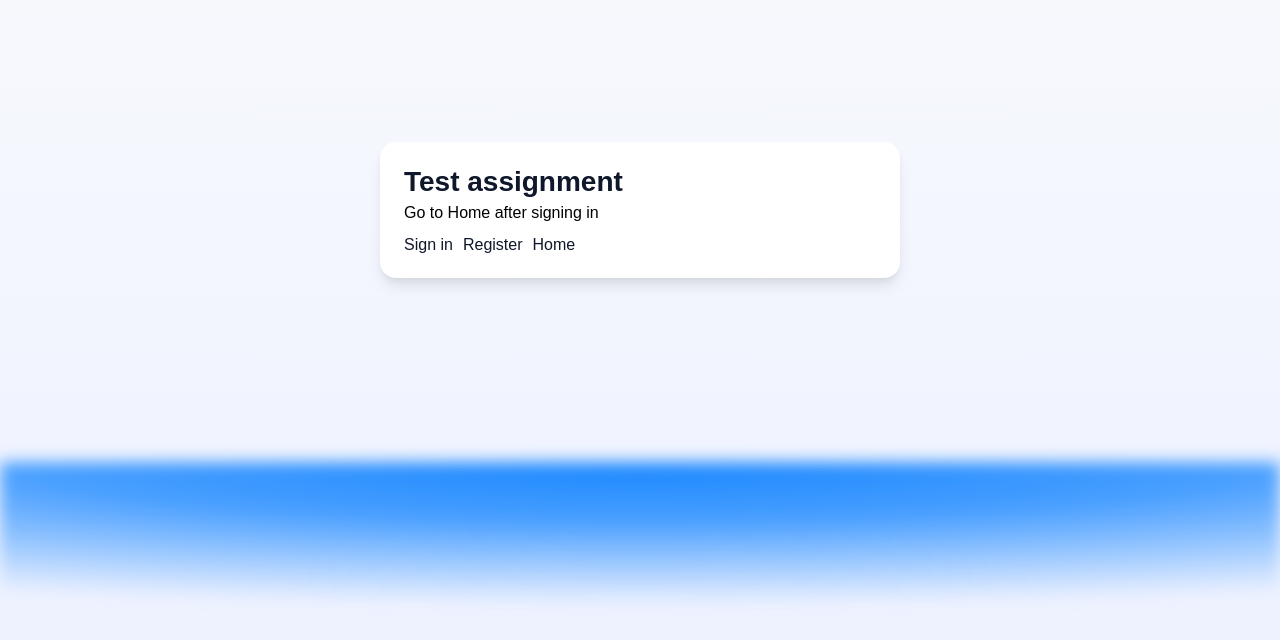
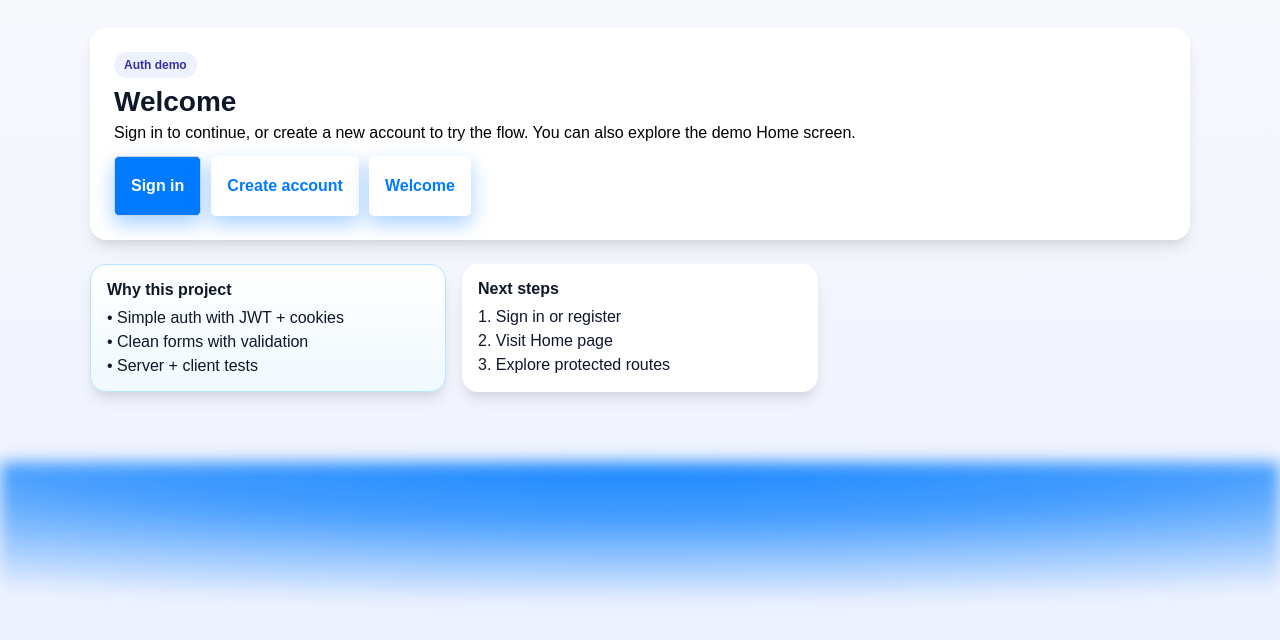
Before and after one commit to lkurash/AuthDemo, a Next.js app in the folder client/: page / in a window 1280 px wide. Shown: the part 158-798 px from the top of the page. Built offline with nearby package versions, Linux system fonts and the light colour scheme.

Commit message:
1.0-refactor home page

```diff
--- a/client/src/app/globals.css
+++ b/client/src/app/globals.css
@@ -204,6 +204,7 @@ a {
 
 .btn:hover {
   background: #0a73e6;
+  color: var(--text-invert);
 }
 .btn:active {
   transform: translateY(1px);
--- a/client/src/app/page.js
+++ b/client/src/app/page.js
@@ -3,14 +3,47 @@ import { ROUTES } from "@/helpers/routs";
 
 export default function Page() {
   return (
-    <div className="home-card">
-      <h1 className="home-title">Test assignment</h1>
-      <p className="home-subtitle">Go to Home after signing in</p>
-      <div className="home-actions">
-        <Link href={ROUTES.LOGIN}>Sign in</Link>
-        <Link href={ROUTES.REGISTER}>Register</Link>
-        <Link href={ROUTES.WELCOME}>Home</Link>
-      </div>
+    <div className="home">
+      <section className="home-hero">
+        <div className="home-hello">
+          <span className="pill">Auth demo</span>
+        </div>
+        <h1 className="home-title">Welcome</h1>
+        <p className="home-subtitle">
+          Sign in to continue, or create a new account to try the flow. You can
+          also explore the demo Home screen.
+        </p>
+        <div className="home-actions">
+          <Link className="btn fill" href={ROUTES.LOGIN}>
+            Sign in
+          </Link>
+          <Link className="btn" href={ROUTES.REGISTER}>
+            Create account
+          </Link>
+          <Link className="btn" href={ROUTES.WELCOME}>
+            Welcome
+          </Link>
+        </div>
+      </section>
+
+      <section className="home-grid" aria-label="Quick overview">
+        <article className="tile tile-accent">
+          <h3>Why this project</h3>
+          <div className="list">
+            <div>• Simple auth with JWT + cookies</div>
+            <div>• Clean forms with validation</div>
+            <div>• Server + client tests</div>
+          </div>
+        </article>
+        <article className="tile">
+          <h3>Next steps</h3>
+          <div className="list">
+            <div>1. Sign in or register</div>
+            <div>2. Visit Home page</div>
+            <div>3. Explore protected routes</div>
+          </div>
+        </article>
+      </section>
     </div>
   );
 }
```
